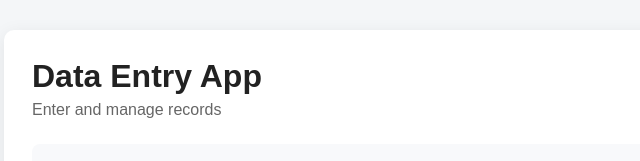
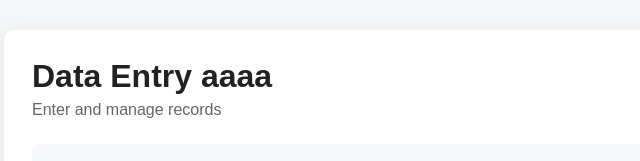
Before and after one commit to dharanigedela520-png/github-pratice, a plain HTML site: page index.html in a window 1280 px wide. Shown: the top 161 px of the page, 136-776 px from the left. Drawn offline with Linux system fonts and the light colour scheme.

```diff
--- a/index.html
+++ b/index.html
@@ -9,7 +9,7 @@
 </head>
 <body>
   <div class="container">
-    <h1>Data Entry App</h1>
+    <h1>Data Entry aaaa</h1>
     <p class="subtitle">Enter and manage records</p>
 
     <form id="dataForm">
```
